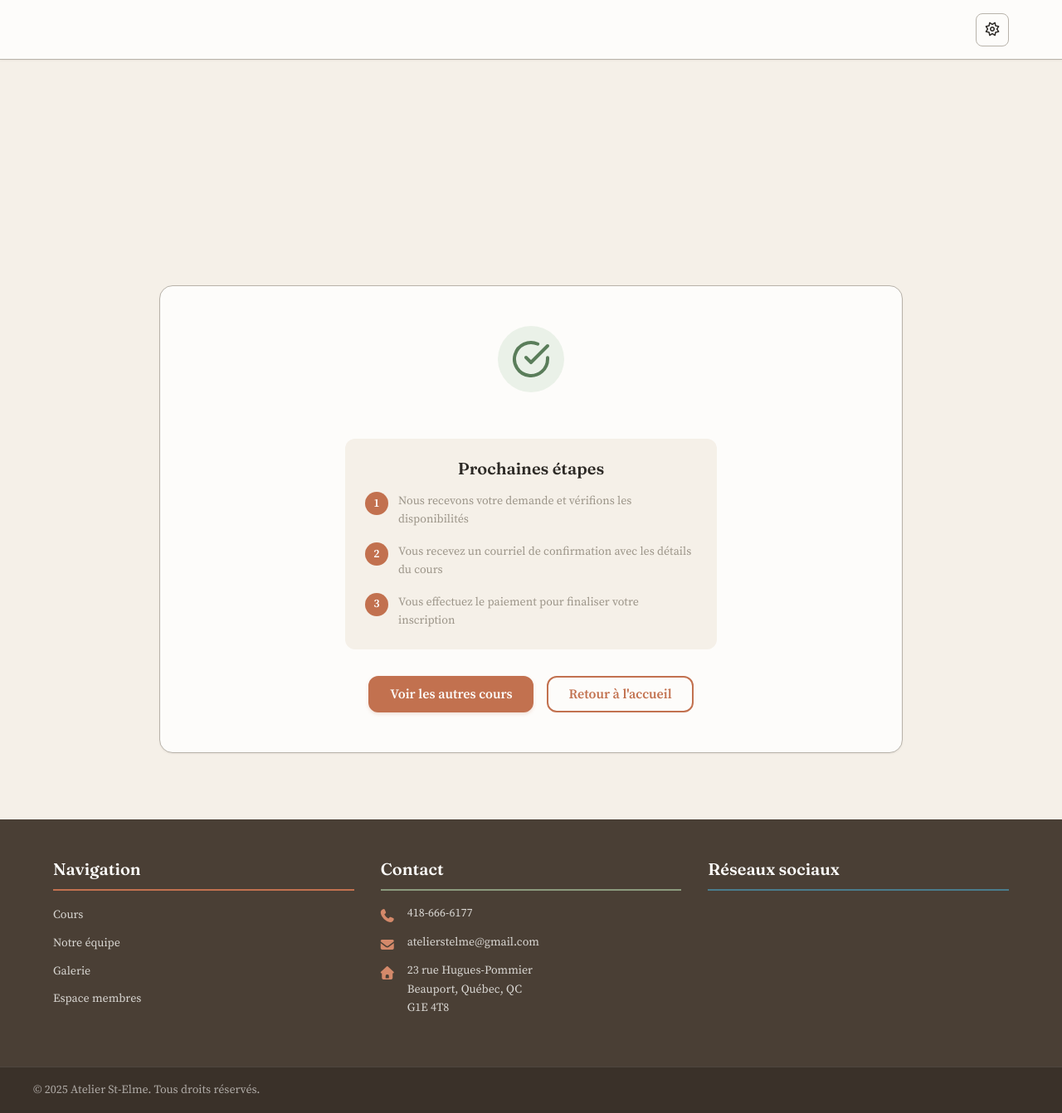
After one commit to camauger/idoine, a Python web app: template src/templates/pages/inscription-merci.html in a window 1280 px wide. The commit adds this page. Shown: the whole page at 83% size. Run offline with Jinja, Linux system fonts and the light colour scheme; the template is opened without the code that fills it, so the values that code supplies are empty; style sheets or scripts are compiled from the project's sources.

Commit message:
Update Netlify configuration, enhance form styles, and improve course links
- Refactored netlify.toml for clarity and organization.
- Adjusted SCSS styles for forms, increasing spacing and padding for better usability.
- Added new success card and prefill notice styles in _inscription.scss.
- Updated course registration links in cours.html to support multilingual paths.
- Modified inscription.html to integrate Netlify form handling and updated contact email.

```diff
--- a/src/styles/components/_forms.scss
+++ b/src/styles/components/_forms.scss
@@ -9,7 +9,7 @@
 .form {
   display: flex;
   flex-direction: column;
-  gap: var(--spacing-6);
+  gap: var(--spacing-8);
 }
 
 // -----------------------------------------------------------------------------
@@ -18,12 +18,13 @@
 .form-group {
   display: flex;
   flex-direction: column;
-  gap: var(--spacing-2);
+  gap: var(--spacing-3);
+  margin-bottom: var(--spacing-8);
 }
 
 .form-row {
   display: grid;
-  gap: var(--spacing-4);
+  gap: var(--spacing-6);
 
   @media (min-width: 640px) {
     grid-template-columns: repeat(2, 1fr);
@@ -62,7 +63,7 @@
 .form-textarea,
 .form-select {
   width: 100%;
-  padding: var(--spacing-3) var(--spacing-4);
+  padding: var(--spacing-4);
   font-family: var(--font-body);
   font-size: var(--text-base);
   color: var(--color-kiln-charcoal);
@@ -110,7 +111,7 @@
 }
 
 .form-textarea {
-  min-height: 8rem;
+  min-height: 10rem;
   resize: vertical;
 }
 
@@ -193,7 +194,7 @@
 .form-check-group {
   display: flex;
   flex-wrap: wrap;
-  gap: var(--spacing-4);
+  gap: var(--spacing-5) var(--spacing-6);
 }
 
 .form-check-inline {
@@ -233,14 +234,14 @@
 .form-fieldset {
   border: none;
   padding: 0;
-  margin: 0 0 var(--spacing-6);
+  margin: 0 0 var(--spacing-8);
 
   legend {
     font-family: var(--font-display);
     font-size: var(--text-lg);
     font-weight: 600;
     color: var(--color-kiln-charcoal);
-    margin-bottom: var(--spacing-4);
+    margin-bottom: var(--spacing-6);
     padding: 0;
   }
 }
@@ -252,7 +253,8 @@
   display: flex;
   flex-direction: column;
   gap: var(--spacing-4);
-  padding-top: var(--spacing-4);
+  padding-top: var(--spacing-6);
+  margin-top: var(--spacing-4);
   border-top: 1px solid var(--color-border);
 
   @media (min-width: 640px) {
--- a/src/styles/pages/_inscription.scss
+++ b/src/styles/pages/_inscription.scss
@@ -231,5 +231,101 @@
       font-weight: 600;
       color: var(--color-kiln-charcoal);
     }
+
+    &.prefilled {
+      border-color: var(--color-terracotta);
+      background-color: rgba(194, 113, 79, 0.05);
+    }
   }
 }
+
+// -----------------------------------------------------------------------------
+// Prefill Notice (shown when coming from course page)
+// -----------------------------------------------------------------------------
+.prefill-notice {
+  margin-top: var(--spacing-4);
+  padding: var(--spacing-3) var(--spacing-4);
+  background-color: rgba(194, 113, 79, 0.1);
+  border-left: 3px solid var(--color-terracotta);
+  border-radius: var(--border-radius-sm);
+  font-size: var(--text-sm);
+  color: var(--color-kiln-charcoal);
+
+  strong {
+    color: var(--color-terracotta);
+  }
+}
+
+// -----------------------------------------------------------------------------
+// Success Card (thank you page)
+// -----------------------------------------------------------------------------
+.success-card {
+  background-color: var(--color-warm-white);
+  border: 1px solid var(--color-border);
+  border-radius: var(--border-radius-xl);
+  padding: var(--spacing-10) var(--spacing-8);
+  text-align: center;
+  box-shadow: var(--shadow-sm);
+
+  @media (min-width: 768px) {
+    padding: var(--spacing-12) var(--spacing-10);
+  }
+}
+
+.success-icon {
+  display: inline-flex;
+  align-items: center;
+  justify-content: center;
+  width: 5rem;
+  height: 5rem;
+  background-color: rgba(72, 149, 72, 0.1);
+  border-radius: 50%;
+  color: var(--color-success);
+  margin-bottom: var(--spacing-6);
+
+  svg {
+    width: 3rem;
+    height: 3rem;
+  }
+}
+
+.success-content {
+  margin-bottom: var(--spacing-8);
+
+  .lead {
+    font-size: var(--text-lg);
+    color: var(--color-kiln-charcoal);
+    max-width: 32rem;
+    margin: 0 auto var(--spacing-8);
+  }
+}
+
+.success-details {
+  text-align: left;
+  background-color: var(--color-clay-cream);
+  border-radius: var(--border-radius-lg);
+  padding: var(--spacing-6);
+  max-width: 28rem;
+  margin: 0 auto;
+
+  h2 {
+    font-family: var(--font-display);
+    font-size: var(--text-lg);
+    font-weight: 600;
+    color: var(--color-kiln-charcoal);
+    margin-bottom: var(--spacing-4);
+    text-align: center;
+  }
+}
+
+.success-actions {
+  display: flex;
+  flex-direction: column;
+  gap: var(--spacing-3);
+  justify-content: center;
+
+  @media (min-width: 480px) {
+    flex-direction: row;
+    gap: var(--spacing-4);
+  }
+}
--- /dev/null
+++ b/src/templates/pages/inscription-merci.html
@@ -0,0 +1,49 @@
+{% extends "page.html" %}
+
+{% block content %}
+  <section class="section section-page-hero inscription-hero">
+    <div class="container">
+      <h1 class="page-title">{{ page.title }}</h1>
+    </div>
+  </section>
+
+  <section class="section inscription-section">
+    <div class="container container-narrow">
+      <div class="success-card">
+        <div class="success-icon" aria-hidden="true">
+          <svg xmlns="http://www.w3.org/2000/svg" width="64" height="64" viewBox="0 0 24 24" fill="none" stroke="currentColor" stroke-width="2" stroke-linecap="round" stroke-linejoin="round">
+            <path d="M22 11.08V12a10 10 0 1 1-5.93-9.14"></path>
+            <polyline points="22 4 12 14.01 9 11.01"></polyline>
+          </svg>
+        </div>
+
+        <div class="success-content">
+          <p class="lead">{{ content | safe }}</p>
+
+          <div class="success-details">
+            <h2>Prochaines étapes</h2>
+            <ol class="steps-list">
+              <li>
+                <span class="step-number">1</span>
+                <span class="step-text">Nous recevons votre demande et vérifions les disponibilités</span>
+              </li>
+              <li>
+                <span class="step-number">2</span>
+                <span class="step-text">Vous recevez un courriel de confirmation avec les détails du cours</span>
+              </li>
+              <li>
+                <span class="step-number">3</span>
+                <span class="step-text">Vous effectuez le paiement pour finaliser votre inscription</span>
+              </li>
+            </ol>
+          </div>
+        </div>
+
+        <div class="success-actions">
+          <a href="/{{ page.lang }}/cours" class="btn btn-primary">Voir les autres cours</a>
+          <a href="/{{ page.lang }}" class="btn btn-outline">Retour à l'accueil</a>
+        </div>
+      </div>
+    </div>
+  </section>
+{% endblock %}
```
Also changed, not shown: src/locales/en/pages/registration-thanks.md (added, +8 -0 lines), src/locales/fr/pages/inscription-merci.md (added, +8 -0 lines), src/scripts/formPrefill.js (added, +56 -0 lines), src/templates/pages/cours.html (+15 -15 lines), src/templates/pages/inscription.html (+21 -3 lines), netlify.toml, 1 other file.
